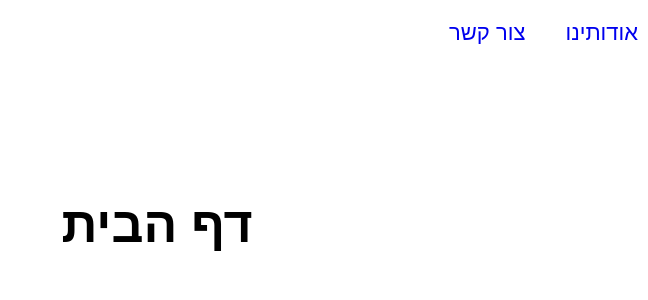
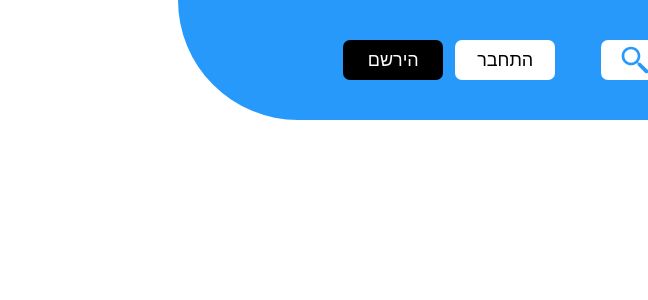
Before and after one commit to Groupin0/Groupin-Frontend, a React (Create React App) app: page / in a window 1280 px wide. Shown: the top 300 px of the page, without its empty margins (632-1280 px from the left). Built offline with nearby package versions, Linux system fonts and the light colour scheme.

Commit message:
create navbar

```diff
--- a/src/components/Button/Button.scss
+++ b/src/components/Button/Button.scss
@@ -20,4 +20,9 @@
         background-color: white;
         color: black;
     }
+
+    &__circle {
+        width: 40px;
+        border-radius: 50%;
+    }
 }
--- a/src/components/Navbar/Navbar.js
+++ b/src/components/Navbar/Navbar.js
@@ -1,17 +1,40 @@
 import React from "react";
+import {Link} from 'react-router-dom';
+import SearchBar from '../SearchBar/SearchBar.js';
+import Button from '../Button/Button.js';
+import Logo from '../Logo/Logo';
 import './Navbar.scss';
-import {Link} from 'react-router-dom';
 
 const Navbar = props => {
-    console.log(props);
+
+    const isConnected = props.isConnected || false;
+    let accountPanel = '';
+
+    if (isConnected) {
+        accountPanel = <div className='Navbar__account'>
+                        <Button value={ 'צור מפגש' } className={ 'Button__primery' } />
+                        <Button value={ 'א' } className={ 'Button__secondary Button__circle Navbar__account--profile' } />
+                    </div>;
+    }
+
+    else {
+        accountPanel = <div className='Navbar__account'>
+                        <Button value={ 'התחבר' } className={ 'Button__secondary' } />
+                        <Button value={ 'הירשם' } className={ 'Button__primery' } />
+                    </div>;
+    }
+
     return (
-        <div className='Navbar'>
-            <ul className='Navbar__nav'>
-                <Link to='/'><li className='Navbar__nav--item'>דף הבית</li></Link>
-                <Link to='/about'><li className='Navbar__nav--item'>אודותינו</li></Link>
-                <Link to='/contact'><li className='Navbar__nav--item'>צור קשר</li></Link>
-            </ul>
-        </div>
+        <nav className='Navbar'>
+            <Link to='/' className='Navbar__home'>
+                <Logo />
+            </Link>
+
+            <SearchBar className={'Navbar__searchbar'} />
+
+            {accountPanel}
+
+        </nav>
     )
 };
 
--- a/src/components/Navbar/Navbar.scss
+++ b/src/components/Navbar/Navbar.scss
@@ -1,13 +1,49 @@
+$blue: #2699FB;
+$navHeight: 120px;
+
 .Navbar {
-  margin: 2rem;
-  margin: 2rem;
+  background-color: $blue;
+  height: $navHeight;
+  border-radius: 0 0 $navHeight $navHeight;
+  padding: 0 $navHeight;
+  display: flex;
+  flex-direction: row;
+  justify-content: space-between;
+  align-items: center;
 
-  &__nav {
-    display: flex;
-    font-size: 2.2rem;
+  &__account {
+    flex: 1;
 
-    &--item {
-        margin: 0 2rem
+    &--profile {
+      float: left;
     }
   }
+
+  &__home {
+    flex: 1;
+
+    & .logo{
+      width: 200px;
+      transition: all 0.5s ease;
+
+      &__groupin {
+        fill: white;
+      }
+
+      &__play {
+        fill: $blue;
+      }
+
+      &:hover , &:active {
+        transform: scale(1.1);
+      }
+    }
+  }
+
+  &__searchbar {
+    height:40px;
+    width:435px;
+    font-size: 28px;
+
+  }
 }
```
